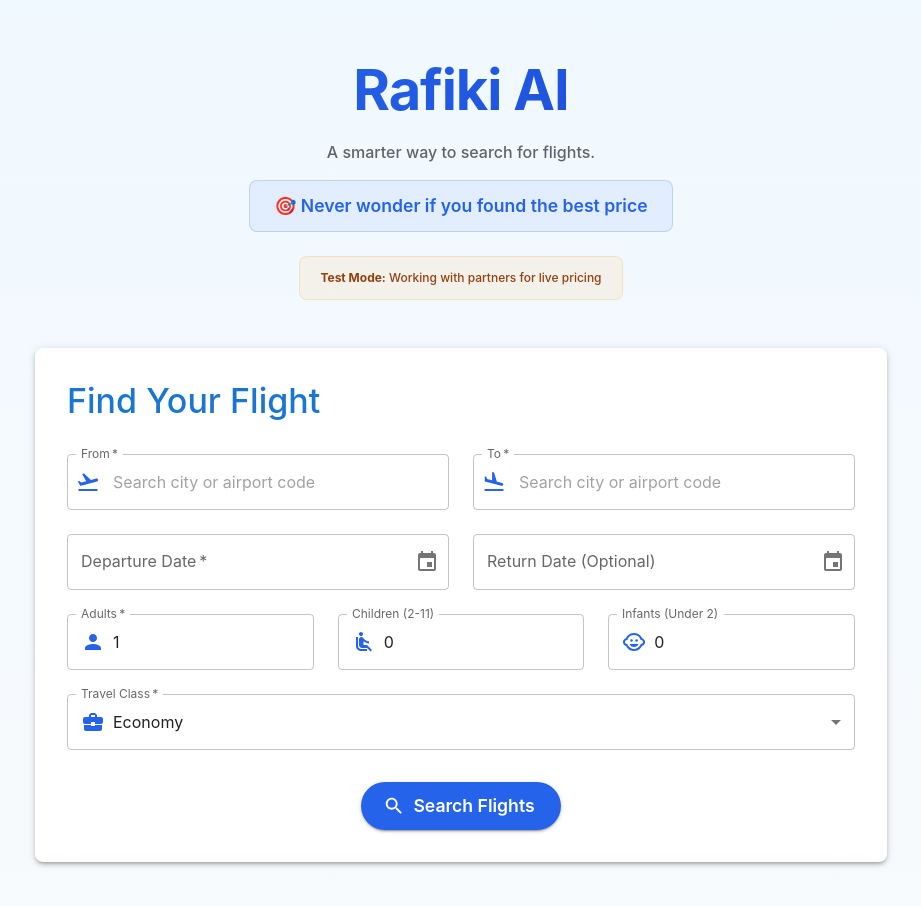
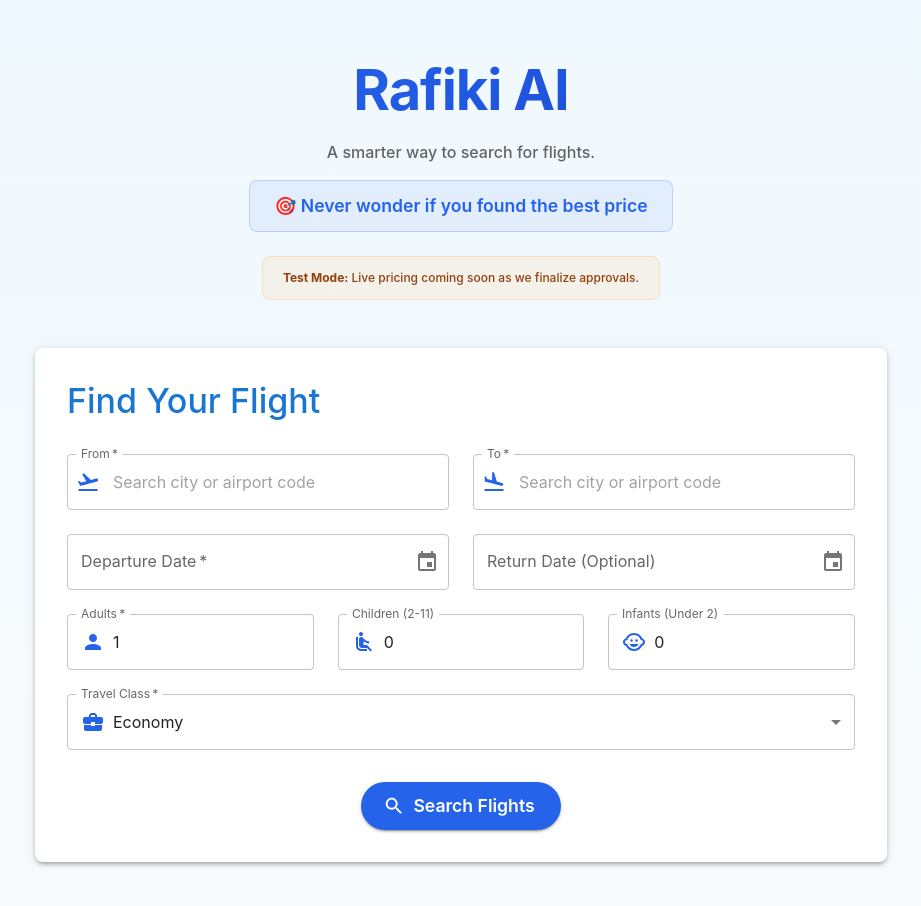
Before and after one commit to mmnete/rafiki, a React (Vite) app in the folder web-client/: page / in a window 1280 px wide. Shown: the top 906 px of the page, without its empty margins (179-1100 px from the left). Built offline with nearby package versions, Linux system fonts and the light colour scheme; no server answers.

Commit message:
Final fixes

```diff
--- a/web-client/src/App.tsx
+++ b/web-client/src/App.tsx
@@ -493,8 +493,7 @@ function App() {
                       fontWeight: 500,
                     }}
                   >
-                    <strong>Test Mode:</strong> Working with partners for live
-                    pricing
+                    <strong>Test Mode:</strong> Live pricing coming soon as we finalize approvals.
                   </Box>
                 </Box>
               )}
```
